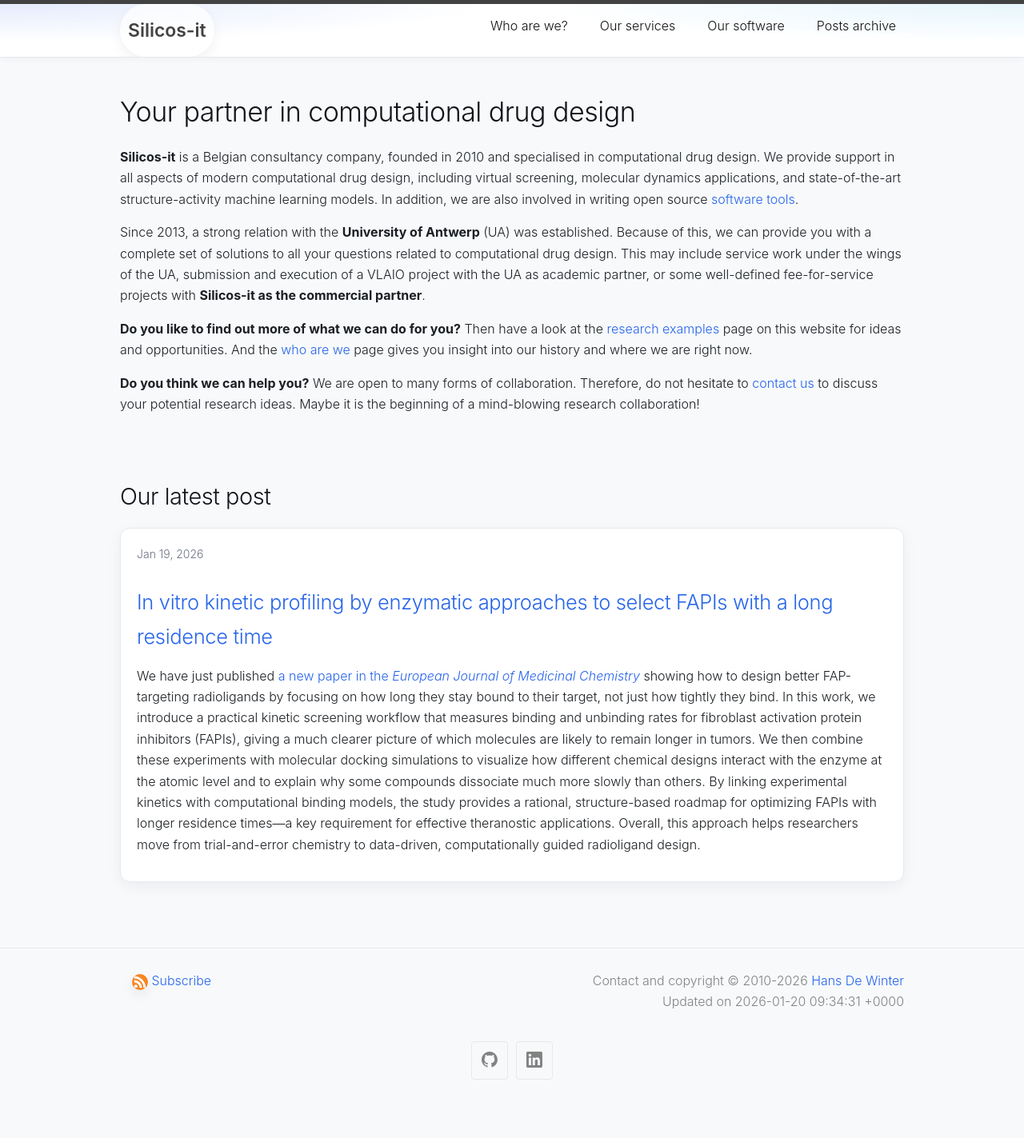
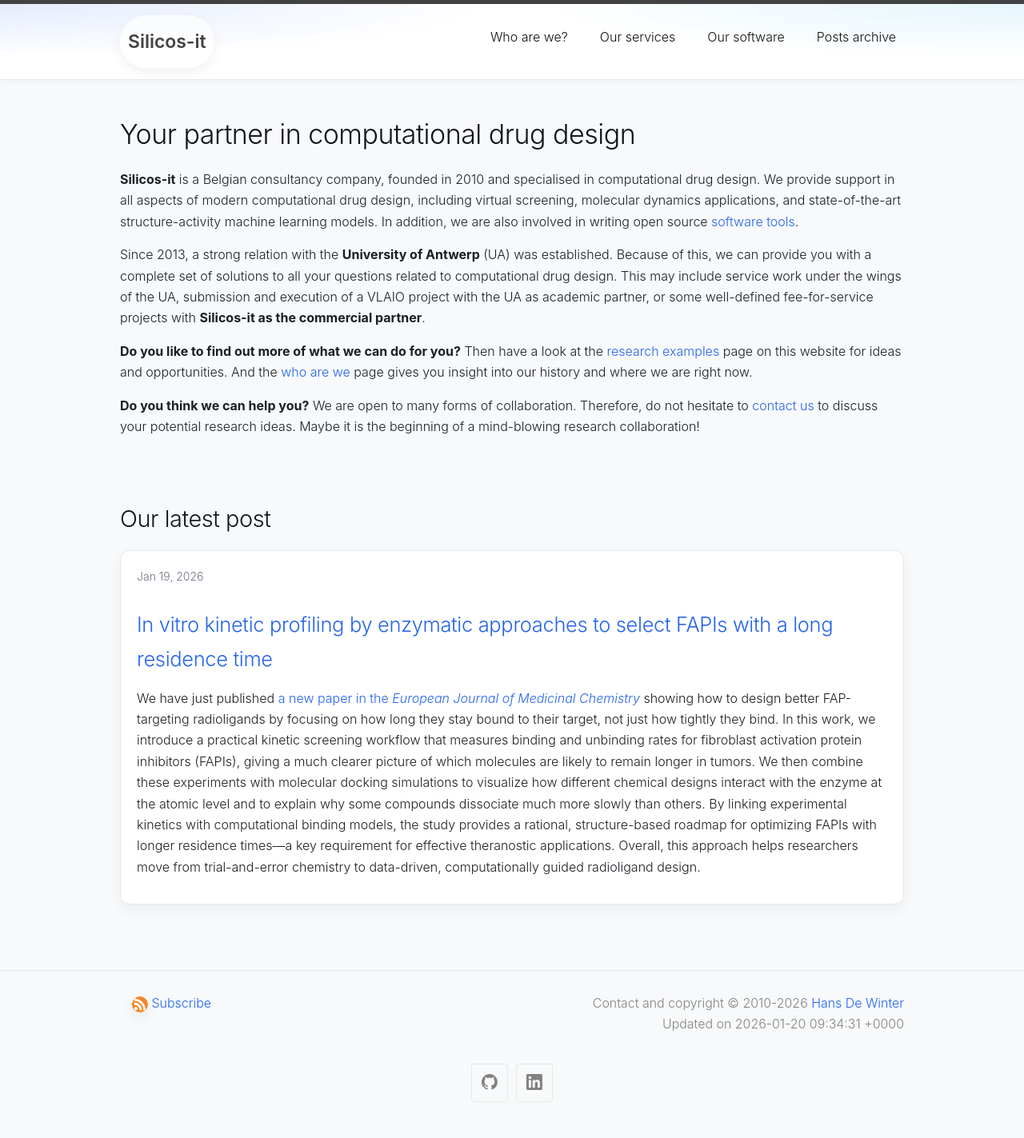
Before and after one commit to silicos-it/silicos-it.github.io, a Jekyll site: the page built from index.md, in a window 1280 px wide. Shown: the whole page at 80% size. Built offline with Jekyll 4.4.1, drawn with Linux system fonts in a browser that asks for light colours; before the commit the page ends 1395 px from its top, so only the background shows below that.

Commit message:
make the header slightly taller with more vertical spacing

```diff
--- a/_sass/minima/custom-styles.scss
+++ b/_sass/minima/custom-styles.scss
@@ -74,6 +74,7 @@ html {
 
   .site-header .wrapper {
     position: relative;
+    padding: 14px 0;
   }
 
   .site-title {
```
